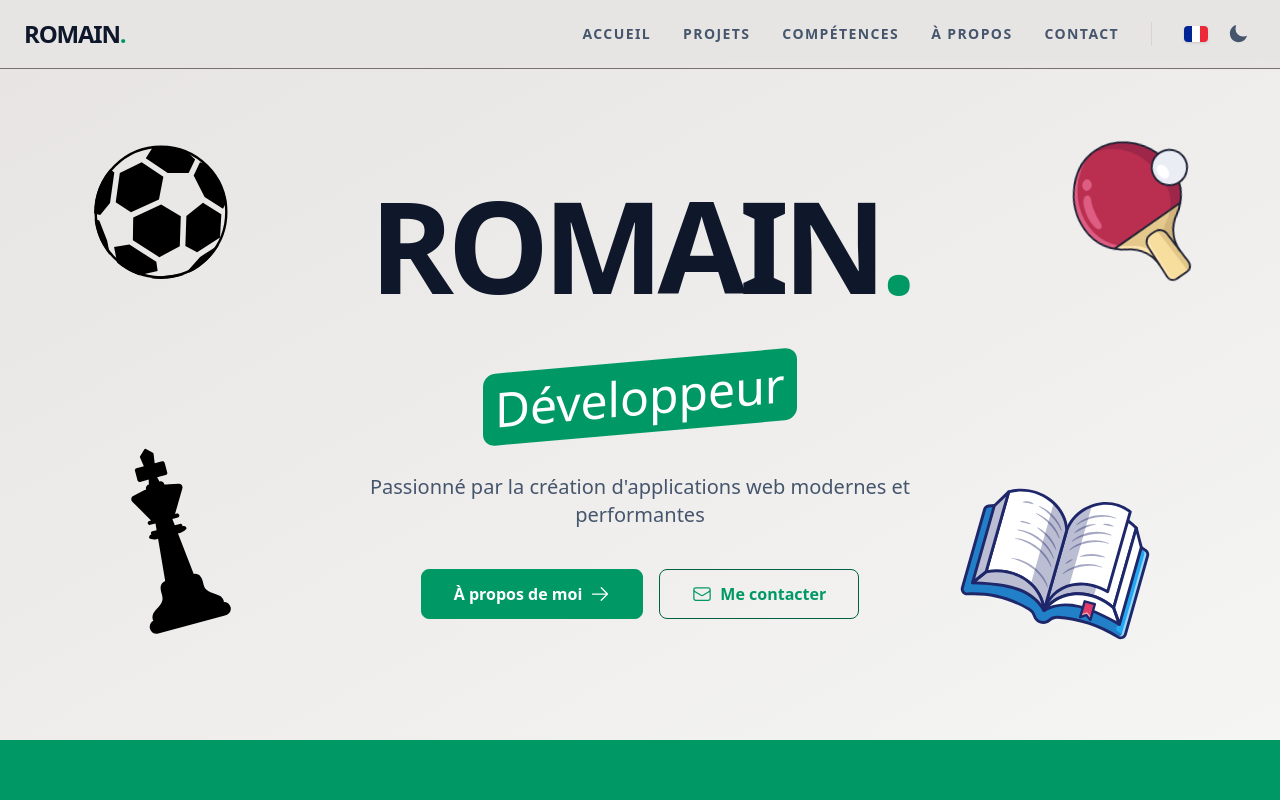
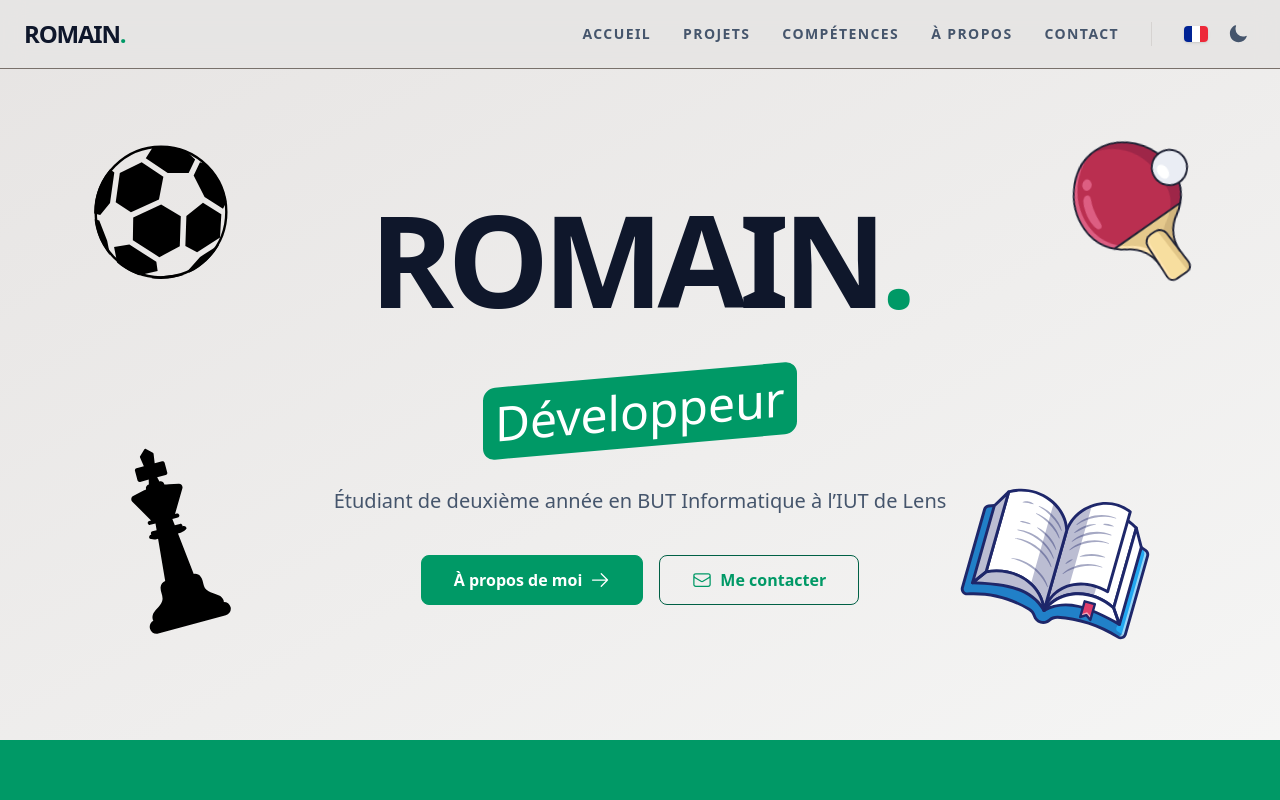
Before and after one commit to Romain-thib/Portfolio, a Vue app: page / in a window 1280 px wide. Shown: the top 800 px of the page. Built offline with nearby package versions, Linux system fonts and the light colour scheme.

Commit message:
Modification d'une phrase

```diff
--- a/src/i18n/en.json
+++ b/src/i18n/en.json
@@ -101,7 +101,7 @@
   "home": {
     "me": {
       "role": "Developer",
-      "tagline": "Passionate about creating modern and high-performance web applications",
+      "tagline": "Student in the second year of a Bachelor's degree in Computer Science at the University Institute of Technology in Lens",
       "cta_projects": "About me",
       "cta_contact": "Contact me"
     },
--- a/src/i18n/fr.json
+++ b/src/i18n/fr.json
@@ -97,7 +97,7 @@
   "home": {
     "me": {
       "role": "Développeur",
-      "tagline": "Passionné par la création d'applications web modernes et performantes",
+      "tagline": "Étudiant de deuxième année en BUT Informatique à l’IUT de Lens",
       "cta_projects": "À propos de moi",
       "cta_contact": "Me contacter"
     },
--- a/src/pages/Home.vue
+++ b/src/pages/Home.vue
@@ -125,9 +125,6 @@ const keySkills = computed(() => {
           </div>
         </div>
 
-
-
-
         <p class="text-lg md:text-xl mb-8 text-emerald-50">
           {{ $t('home.skills.subtitle') }}
         </p>
```
